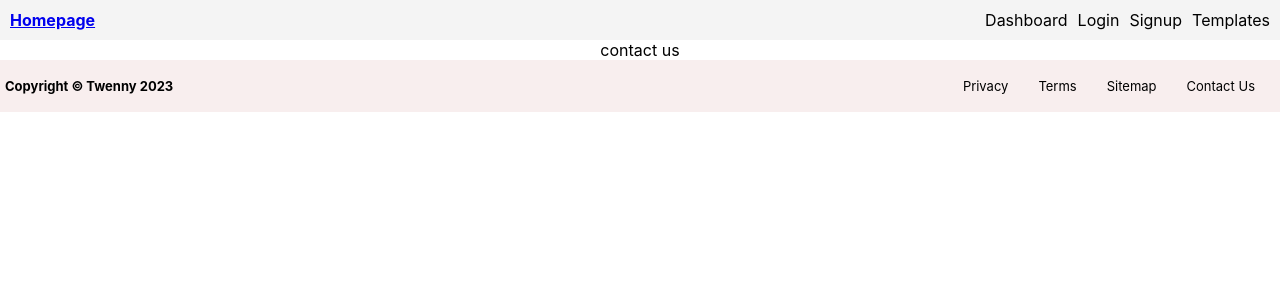
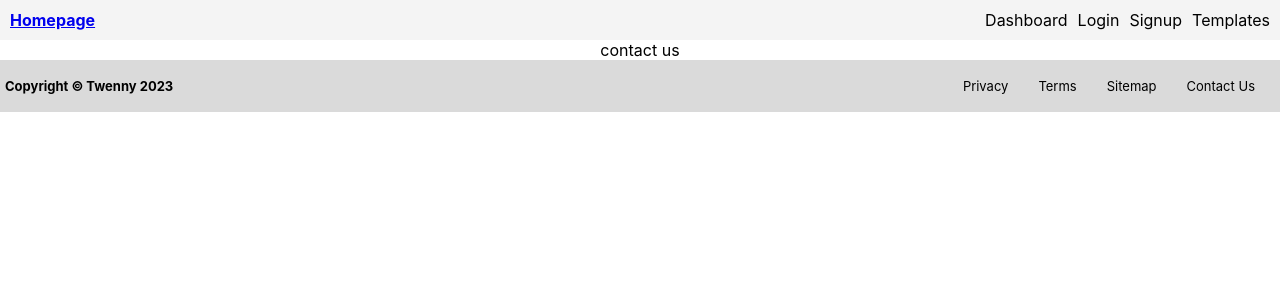
Before and after one commit to DeeJJx/signup_update, a React (Create React App) app in the folder frontend/: page /contactus in a window 1280 px wide. Shown: the top 300 px of the page. Built offline with nearby package versions, Linux system fonts and the light colour scheme.

Commit message:
Revert "changed footer colour"
This reverts commit d40a582ef7a04e54c2713a5da469034ff8d06547.

```diff
--- a/frontend/src/App.css
+++ b/frontend/src/App.css
@@ -127,7 +127,7 @@
 /* footer */
 
 .footer {
-  background-color: #f8eeee;
+  background-color: #dadada;
   align-items: center;
   display: flex;
   padding: 5px;
```
